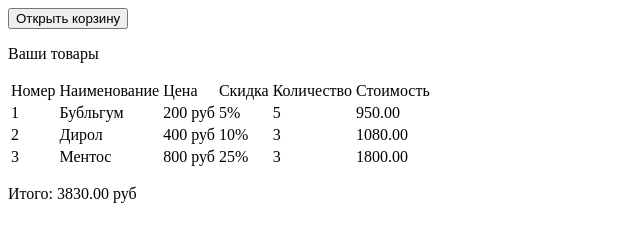
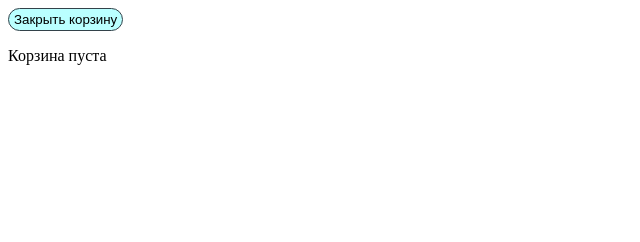
Before and after one commit to sbabushkin/js-base, a plain HTML site: page lesson5/02/index.html in a window 1280 px wide. Both pictures are taken after a click on the button "Открыть корзину". Shown: the whole page, without its empty margins (0-640 px from the left). Drawn offline with Linux system fonts and the light colour scheme.

Commit message:
Закончил второе задание урока 5

```diff
--- a/lesson5/02/css.css
+++ b/lesson5/02/css.css
@@ -0,0 +1,27 @@
+.btn_busket {
+	background: #baffff;
+	border: 1px solid #33424a;
+	border-radius: 15px;
+	outline: none;
+	padding: 3px 5px;
+}
+
+.btn_busket:active {
+	box-shadow: 0 0 2px 2px #4E7C9B;
+}
+
+.busket__table {
+	border-collapse: collapse;
+}
+
+.busket__table th {
+	border: 1px solid black;
+	padding: 2px 5px;
+	text-align: center;
+}
+
+.busket__table td {
+	border: 1px solid black;
+	text-align: center;
+	padding: 2px 5px;
+}
--- a/lesson5/02/index.html
+++ b/lesson5/02/index.html
@@ -6,8 +6,8 @@
 	<link rel="stylesheet" href="css.css">
 </head>
 <body>
-	<div id="busket">
-		<button id="btn_busket">Открыть корзину</button>
+	<div id="busket" clas>
+		<button id="btn_busket" class="btn_busket">Открыть корзину</button>
 	</div>
 	<script src="script.js"></script>
 </body>
--- a/lesson5/02/script.js
+++ b/lesson5/02/script.js
@@ -75,44 +75,54 @@ let Busket = {
 };
 
 // создадим несколько позиций в корзине
-Busket['pos1'] = new fnc_Product(1, 'Жвачка', 'Бубльгум', 'Жутко вкусная жвачка', 'Bubl-production', 200, 800, 0.05);
+/*Busket['pos1'] = new fnc_Product(1, 'Жвачка', 'Бубльгум', 'Жутко вкусная жвачка', 'Bubl-production', 200, 800, 0.05);
 Busket.pos1.usercount = 5;
 Busket['pos2'] = new fnc_Product(2, 'Жвачка', 'Дирол', 'Мятная жвачка', 'Dirol-production', 400, 1500, 0.1);
 Busket.pos2.usercount = 3;
 Busket['pos3'] = new fnc_Product(3, 'Жвачка', 'Ментос', 'Мятная конфета', 'Mentos-production', 800, 400, 0.25);
-Busket.pos3.usercount = 3;
+Busket.pos3.usercount = 3;*/
 
-function fn_OpenBusket() {
+function fn_BusketOpen() { //функция создает таблицу товаров корзины
+	this.isOpened = false;
 	try {
 		let div_busket = document.querySelector('#busket');
+		let boo_IsProduct = false; //проверяем, есть ли в корзине хотя бы один товар
+		for (let val in Busket){
+			if (typeof Busket[val] === 'object'){
+				boo_IsProduct = true;
+				break;
+			}
+		}
 
+		if (boo_IsProduct) { //если есть хотя бы один товар
 			let p = document.createElement('p');
 			p.setAttribute('class', 'busket__head');
 			p.textContent = 'Ваши товары';
 			div_busket.appendChild(p);
 
 			let table = document.createElement('table');
+			table.setAttribute('class', 'busket__table');
 			let tr = document.createElement('tr');
 
 			// создаем заголовки таблицы
-		let td = document.createElement('td');
-		td.textContent = 'Номер';
-		tr.appendChild(td);
-		td = document.createElement('td');
-		td.textContent = 'Наименование';
-		tr.appendChild(td);
-		td = document.createElement('td');
-		td.textContent = 'Цена';
-		tr.appendChild(td);
-		td = document.createElement('td');
-		td.textContent = 'Скидка';
-		tr.appendChild(td);
-		td = document.createElement('td');
-		td.textContent = 'Количество';
-		tr.appendChild(td);
-		td = document.createElement('td');
-		td.textContent = 'Стоимость';
-		tr.appendChild(td);
+			let th = document.createElement('th');
+			th.textContent = 'Номер';
+			tr.appendChild(th);
+			th = document.createElement('th');
+			th.textContent = 'Наименование';
+			tr.appendChild(th);
+			th = document.createElement('th');
+			th.textContent = 'Цена';
+			tr.appendChild(th);
+			th = document.createElement('th');
+			th.textContent = 'Скидка';
+			tr.appendChild(th);
+			th = document.createElement('th');
+			th.textContent = 'Количество';
+			tr.appendChild(th);
+			th = document.createElement('th');
+			th.textContent = 'Стоимость';
+			tr.appendChild(th);
 			table.appendChild(tr);
 
 			//заполняем таблицу данными из Busket
@@ -130,7 +140,7 @@ function fn_OpenBusket() {
 									td.textContent = Busket[val].name;
 									tr.appendChild(td);
 									td = document.createElement('td');
-								td.textContent = Busket[val].price + ' руб';
+									td.textContent = Busket[val].price + ' руб.';
 									tr.appendChild(td);
 									td = document.createElement('td');
 									td.textContent = Busket[val].discount*100 + '%';
@@ -139,7 +149,7 @@ function fn_OpenBusket() {
 									td.textContent = Busket[val].usercount;
 									tr.appendChild(td);
 									td = document.createElement('td');
-								td.textContent = Busket.CostById(Busket[val].id);
+									td.textContent = Busket.CostById(Busket[val].id) + ' руб.';
 									tr.appendChild(td);
 									table.appendChild(tr);
 								} else {
@@ -164,12 +174,42 @@ function fn_OpenBusket() {
 			p.textContent = 'Итого: ' + Busket.Cost() + ' руб';
 
 			div_busket.appendChild(p);
+		} else { // если товара нет
+			let p = document.createElement('p');
+			p.setAttribute('class', 'busket__head');
+			p.textContent = 'Корзина пуста';
+
+			div_busket.appendChild(p);
+		}
+
+		let btn_busket = document.querySelector('#btn_busket');
+		btn_busket.textContent = 'Закрыть корзину';
+		btn_busket.removeEventListener('click', fn_BusketOpen);
+		btn_busket.addEventListener('click', fn_BusketClose);
 	} catch (e) {
 		console.log(e);
 	}
 }
 
+function fn_BusketClose() { // функция удаляет таблицу товаров корзины
+	let div_busket = document.querySelector('#busket');
+	let p = document.querySelector('.busket__head');
+	div_busket.removeChild(p);
+	let table = document.querySelector('.busket__table');
+	if (table) {
+		div_busket.removeChild(table);
+	}
+	p = document.querySelector('.busket__footer');
+	if (table) {
+		div_busket.removeChild(p);
+	}
+	let btn_busket = document.querySelector('#btn_busket');
+	btn_busket.textContent = 'Открыть корзину';
+	btn_busket.removeEventListener('click', fn_BusketClose);
+	btn_busket.addEventListener('click', fn_BusketOpen);
+}
+
 window.onload = function () {
 	let btn_busket = document.querySelector('#btn_busket');
-	btn_busket.addEventListener('click', fn_OpenBusket);
-}
+	btn_busket.addEventListener('click', fn_BusketOpen);
+};
```
Lines whose indentation alone changed are shown as unchanged.
